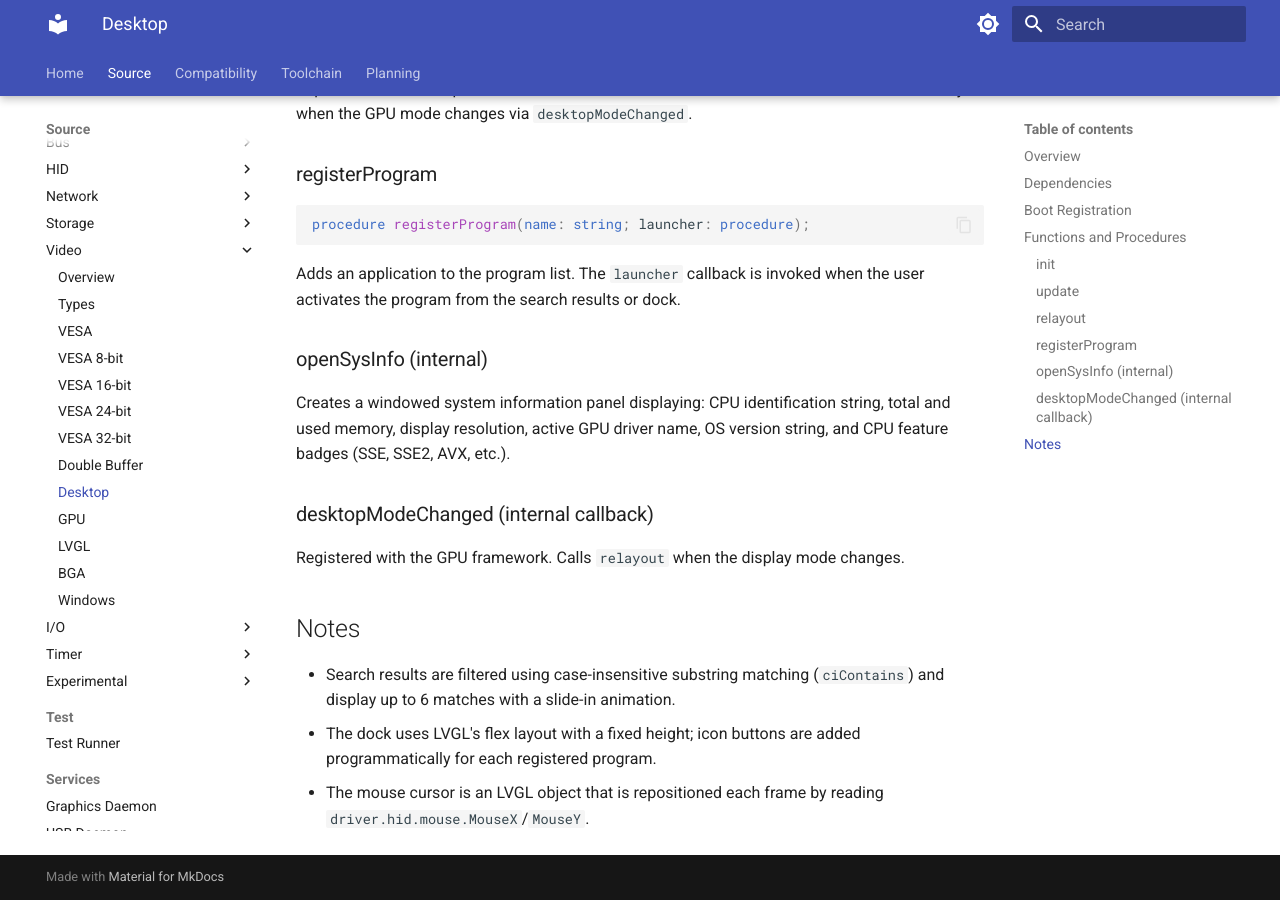
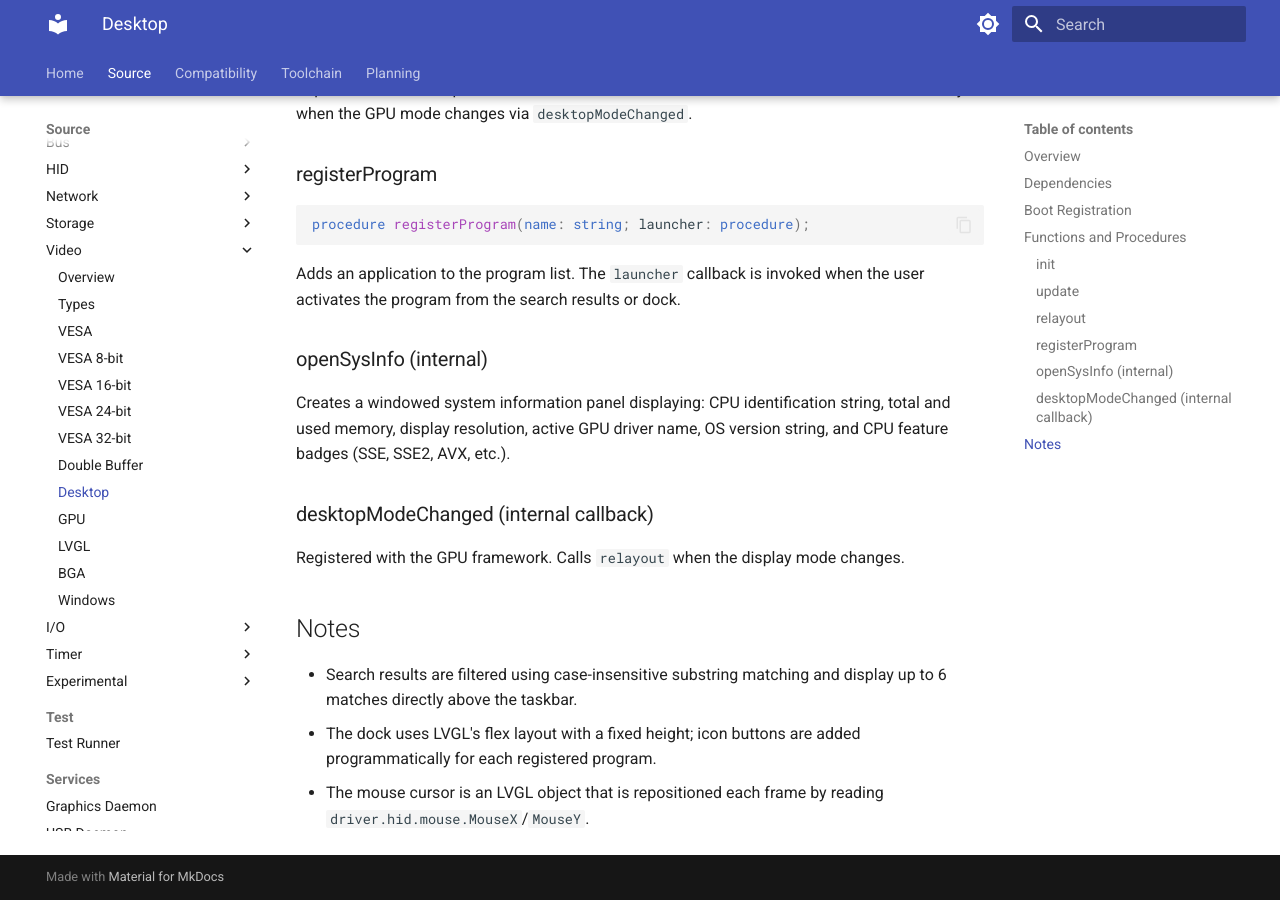
Before and after one commit to t3hn3rd/Asuro, an MkDocs documentation site: the page built from doc/src/driver/video/driver.video.desktop.md, in a window 1280 px wide and 900 px high, scrolled down 1353 px. Built offline with MkDocs 1.6.1 and Material for MkDocs 9.7.7, drawn with Linux system fonts in a browser that asks for light colours.

Commit message:
Improve window manager & terminal application behaviours
Window Manager:
- Track window focus by Z-order and highlight the focused title bar
- Focus new windows automatically and restore focus when they close
- Fix application menu padding and keep it anchored to the taskbar while filtering
- Remove the insanely annoying application menu slide animation

Terminal:
- Give new instances keyboard focus as soon as the prompt appears

```diff
--- a/doc/src/driver/video/driver.video.desktop.md
+++ b/doc/src/driver/video/driver.video.desktop.md
@@ -52,6 +52,6 @@ Registered with the GPU framework. Calls `relayout` when the display mode change
 
 ## Notes
 
-- Search results are filtered using case-insensitive substring matching (`ciContains`) and display up to 6 matches with a slide-in animation.
+- Search results are filtered using case-insensitive substring matching and display up to 6 matches directly above the taskbar.
 - The dock uses LVGL's flex layout with a fixed height; icon buttons are added programmatically for each registered program.
 - The mouse cursor is an LVGL object that is repositioned each frame by reading `driver.hid.mouse.MouseX`/`MouseY`.
```
Also changed, not shown: 3 other files.
